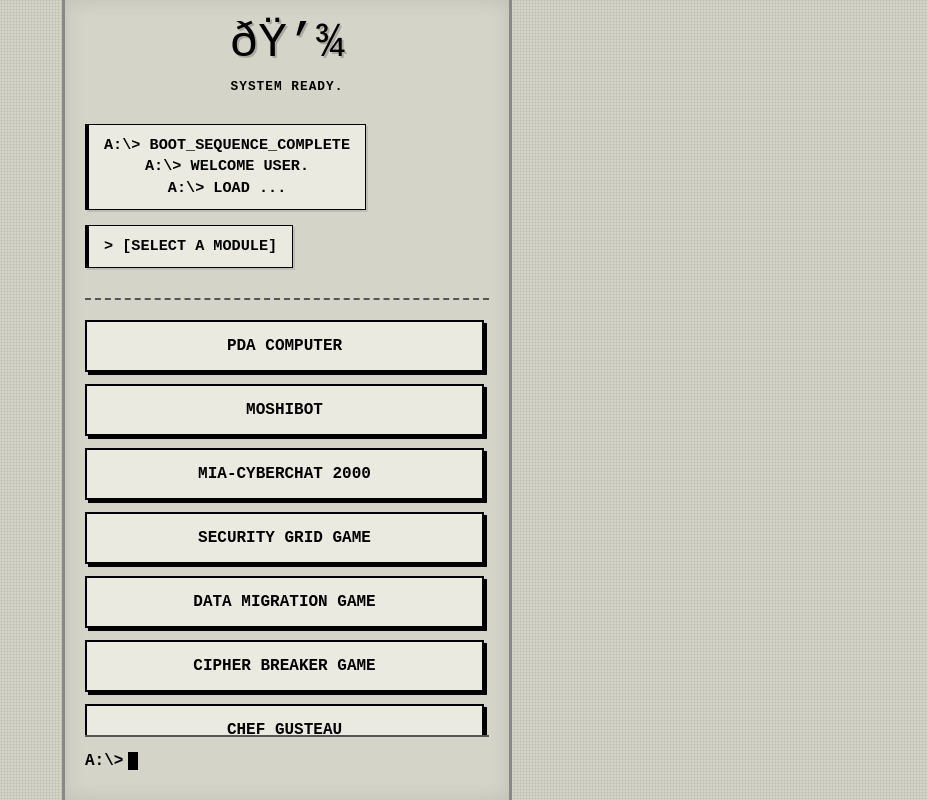
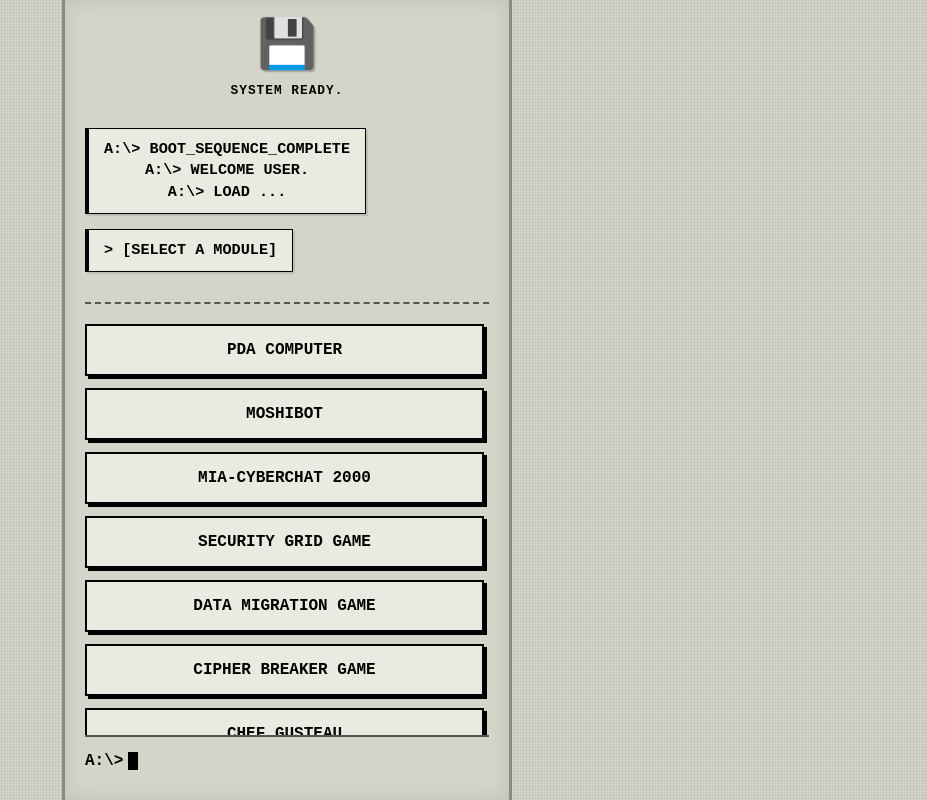
Before and after one commit to forestleaf56/STARTPAGE, a plain HTML site: page STARTPAGE.html in a window 1280 px wide. Shown: the whole page, without its empty margins (353-1280 px from the left). Drawn offline with Linux system fonts and the light colour scheme.

Commit message:
Update STARTPAGE.html

```diff
--- a/STARTPAGE.html
+++ b/STARTPAGE.html
@@ -218,7 +218,7 @@
     <div class="mobile-wrapper">
 
         <header class="header">
-            <div class="avatar">ðŸ’¾</div>
+            <div class="avatar">💾</div>
             <div class="status">SYSTEM READY.<br><br><br></div>
             <div class="chat-log">
                 <div class="msg bot">
```
